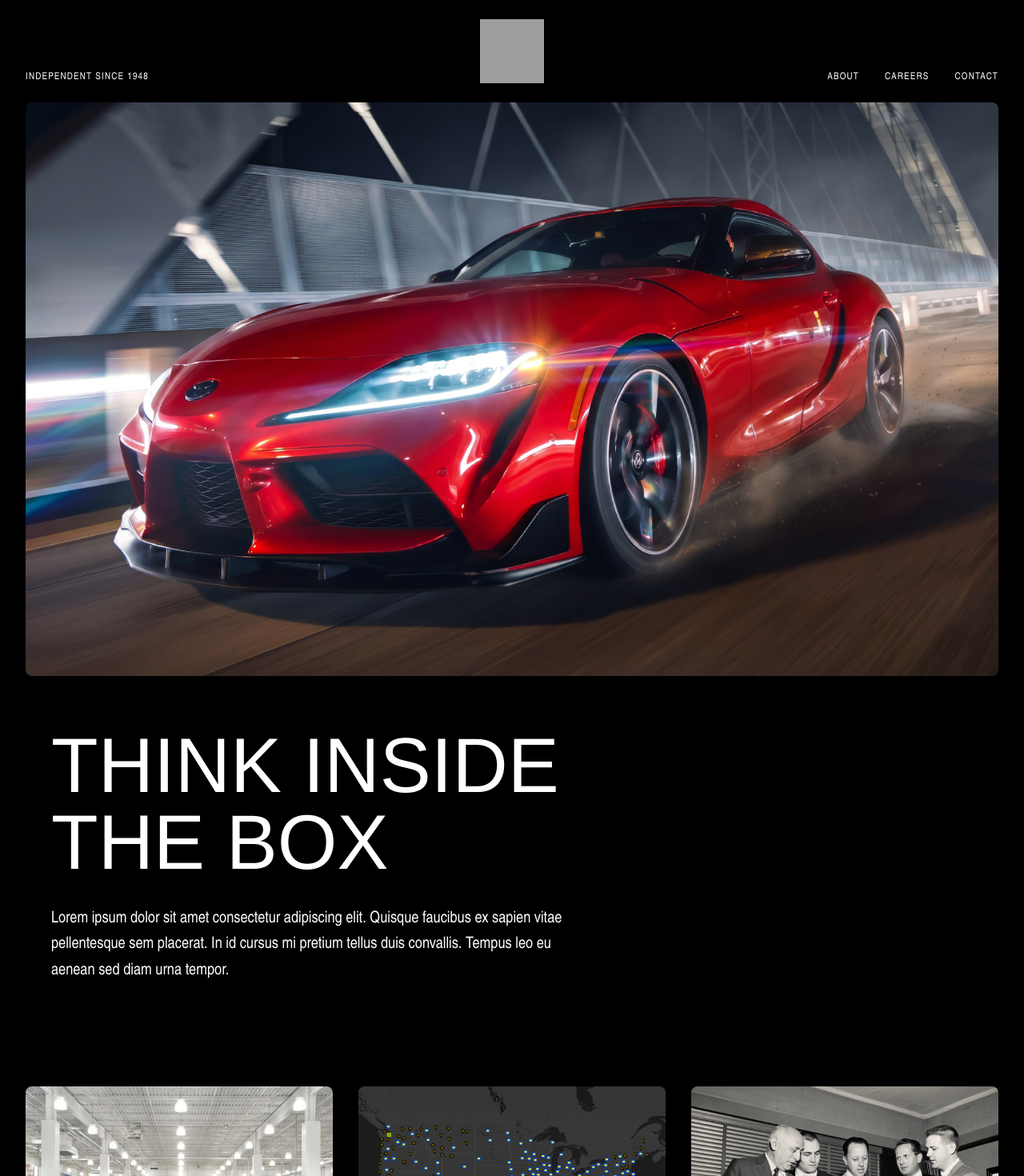
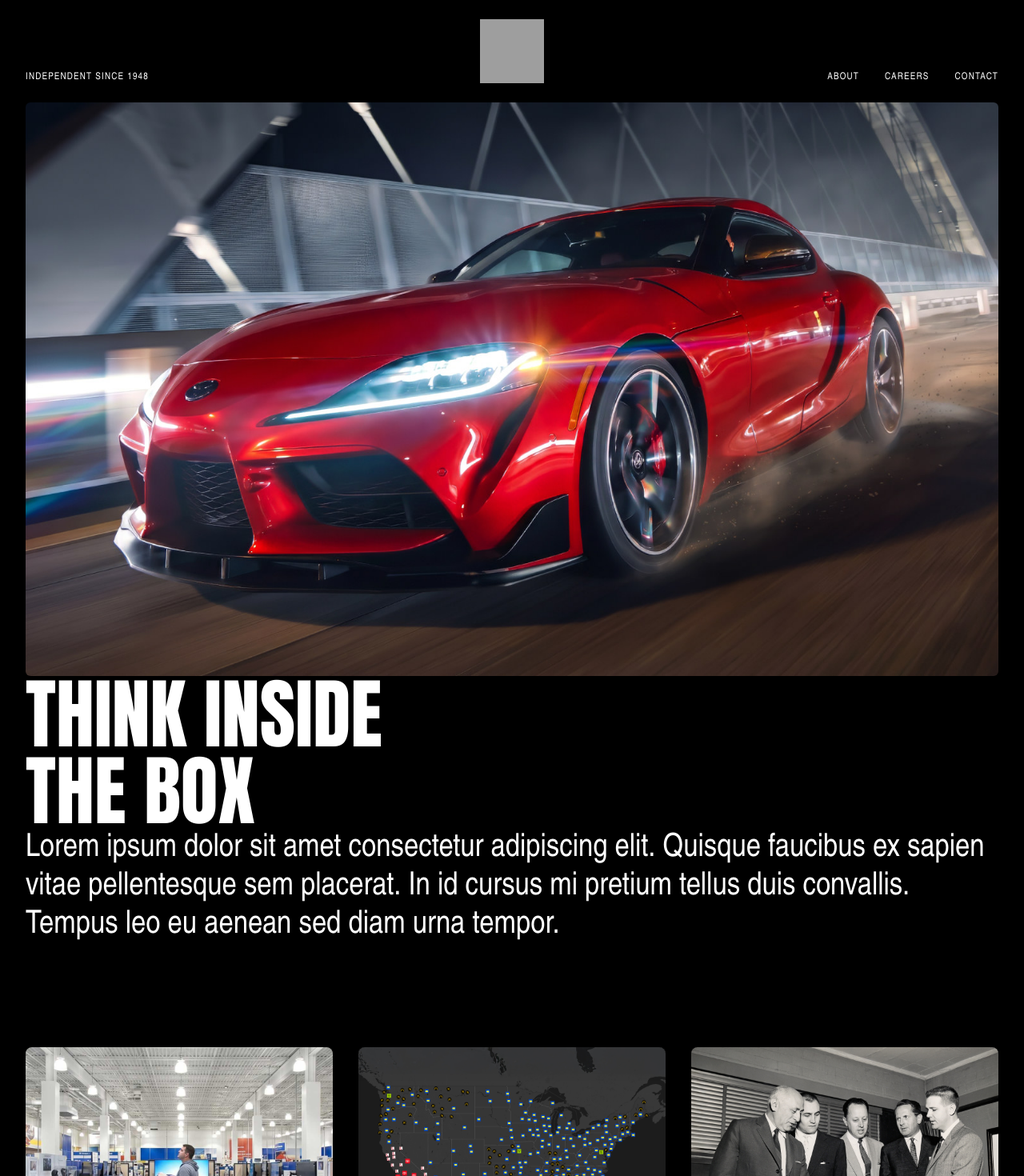
Before and after one commit to daviselen/website, a React (Vite) app: page / in a window 1280 px wide. Shown: the top 1470 px of the page at 80% size. Built offline with nearby package versions, Linux system fonts and the light colour scheme; grey boxes are pictures that could not be loaded.

Commit message:
Update Masthead.jsx

```diff
--- a/src/sections/Masthead.jsx
+++ b/src/sections/Masthead.jsx
@@ -15,15 +15,38 @@ export default function Masthead() {
       <img
         src="/images/masthead.jpg"
         alt="Red Toyota Supra drifting on a bridge at night"
-        className="h-[56vw] max-h-[900px] w-full rounded-lg object-cover"
+        className="h-[56vw] max-h-[900px] w-full rounded-md object-cover"
       />
-      <div className="px-8 py-16">
-        <h1 className="max-w-4xl font-hero text-6xl uppercase leading-none md:text-8xl">
+      {/* Image → headline gap is Scale/2300 = 184px (11.5rem) — this was
+          py-16 (64px/4rem) before, read off a stale HP-23 guess instead of
+          the real itemSpacing on get_design_context's "section-1" frame
+          (`gap-[var(--scale/2300,184px)]`), which was sitting right there
+          in the reference code. Using the named spacing token (mt-2300)
+          instead of a bare mt-[184px] so it's traceable back to Scale/2300.
+
+          No horizontal padding here, on purpose: the real "TITB" node is
+          `pr-[480px] ... w-full` — no pl/pr base padding of its own at
+          all. The section's own `px-0 md:px-8` already provides the one
+          shared edge inset for both the image and this text block (they're
+          siblings in Figma too, both direct children of "section-1" with
+          no padding of their own). Adding a second px-8 here — which the
+          previous pass did, by pattern-matching how other sections open
+          with `px-8` instead of checking this specific node — silently
+          doubled the left inset on desktop (md:px-8 + px-8) and added an
+          inset on mobile that shouldn't be there at all (image is
+          edge-to-edge at that breakpoint; the text was not). */}
+      <div className="pb-16 mt-2300 lg:pr-[calc(100%-1290px)]">
+        <h1 className="font-display text-6xl uppercase leading-none md:text-8xl lg:text-display-h1">
           Think Inside
           <br />
           The Box
         </h1>
-        <p className="mt-8 max-w-2xl font-narrow text-xl font-medium leading-relaxed">
+        {/* Headline → paragraph gap is Scale/700 = 56px, not the mt-8
+            (32px) previously guessed. Real node also has pr-[480px] on the
+            whole text block (TITB), not a max-w cap — reproduced here as a
+            right-side inset on lg+ so the paragraph doesn't span the full
+            frame width like the headline. */}
+        <p className="mt-700 font-narrow text-xl font-medium leading-relaxed lg:text-[40px] lg:leading-[48px]">
           Lorem ipsum dolor sit amet consectetur adipiscing elit. Quisque faucibus ex sapien
           vitae pellentesque sem placerat. In id cursus mi pretium tellus duis convallis.
           Tempus leo eu aenean sed diam urna tempor.
```
